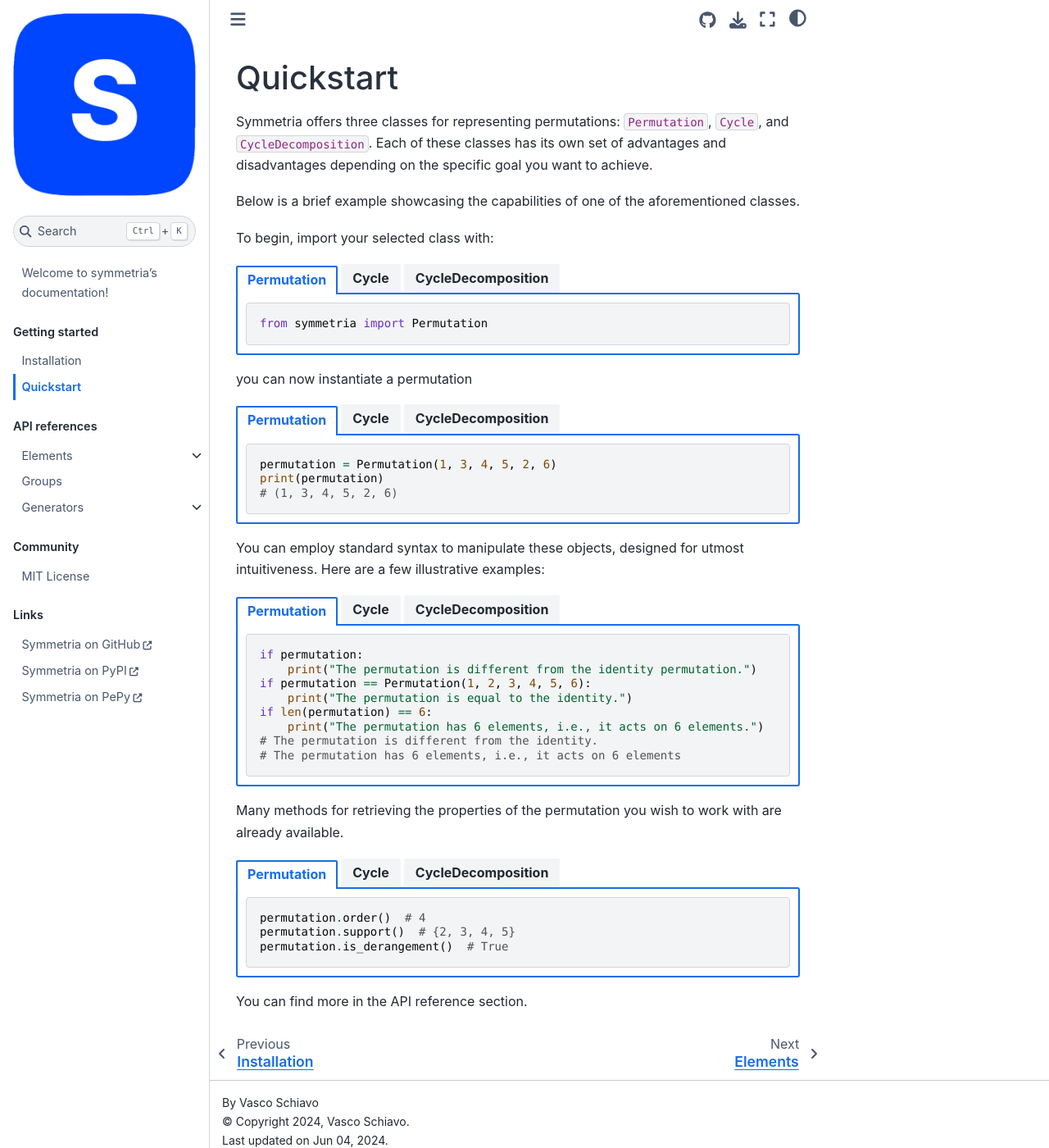
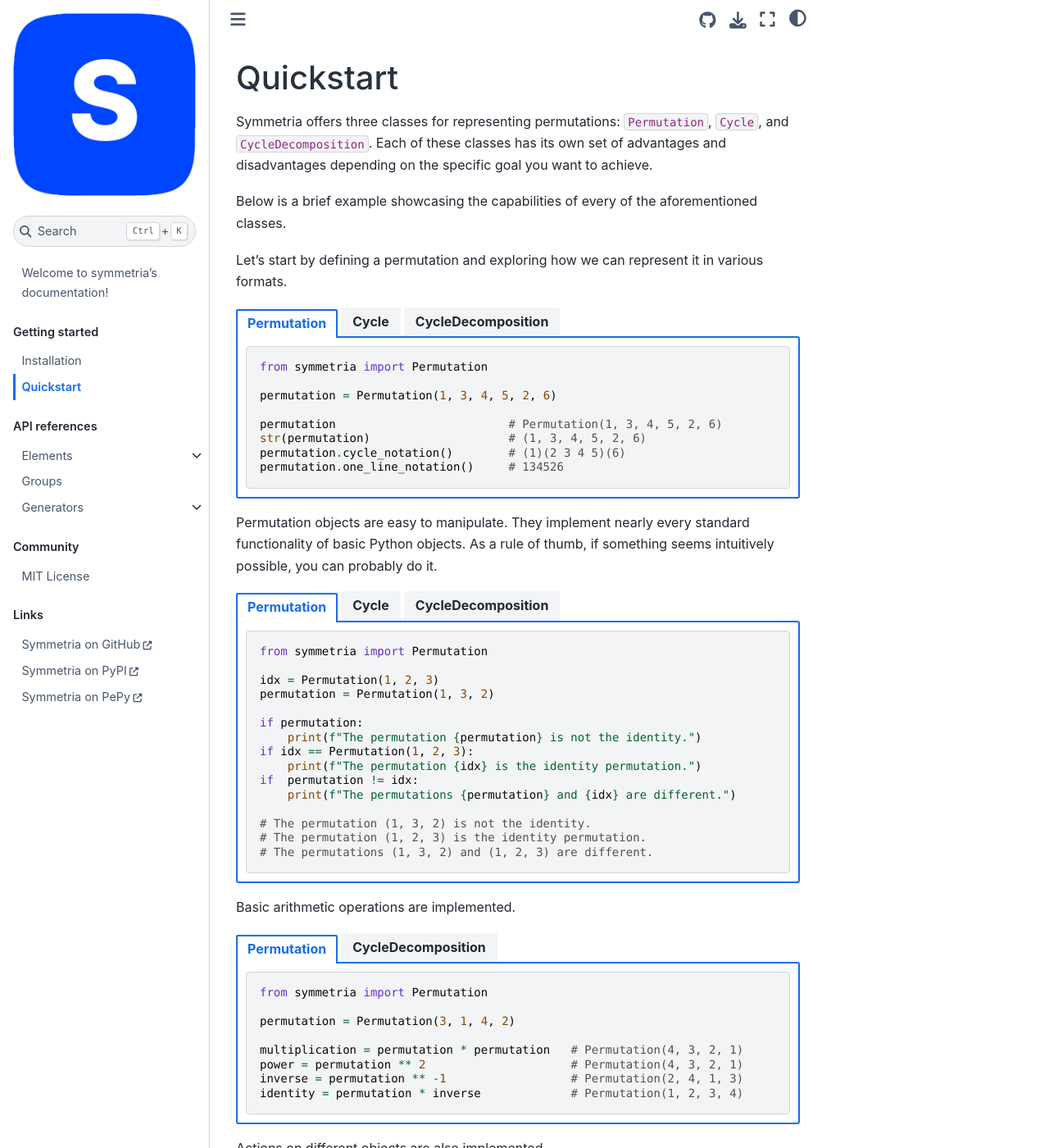
Before and after one commit to VascoSch92/symmetria, a Sphinx documentation site: the page built from docs/source/pages/getting_started/quickstart.rst, in a window 1280 px wide and 1400 px high. Shown: the whole window at 82% size. Built offline with Sphinx 7.4.7 and the Sphinx Book theme 1.1.4, drawn with Linux system fonts in a browser that asks for light colours; pages that are not in the unit, such as notebooks, are missing from menus; some of the changed text lies outside the part shown.

```diff
--- a/docs/source/pages/API_reference/elements/index.rst
+++ b/docs/source/pages/API_reference/elements/index.rst
@@ -38,7 +38,7 @@ Here, **P** denotes the class ``Permutation``, **C** the class ``Cycle``, and **
    * - ``__pow__``
      - Power of a permutation
      - ✅
-     - ✅
+     - ❌
      - ✅
    * - ``ascents``
      - Return the positions of the permutation ascents
--- a/docs/source/pages/getting_started/quickstart.rst
+++ b/docs/source/pages/getting_started/quickstart.rst
@@ -5,9 +5,9 @@ Symmetria offers three classes for representing permutations: ``Permutation``, `
 Each of these classes has its own set of advantages and disadvantages depending on the specific goal you want to
 achieve.
 
-Below is a brief example showcasing the capabilities of one of the aforementioned classes.
+Below is a brief example showcasing the capabilities of every of the aforementioned classes.
 
-To begin, import your selected class with:
+Let's start by defining a permutation and exploring how we can represent it in various formats.
 
 .. tab-set::
 
@@ -18,6 +18,13 @@ To begin, import your selected class with:
 
             from symmetria import Permutation
 
+            permutation = Permutation(1, 3, 4, 5, 2, 6)
+
+            permutation                         # Permutation(1, 3, 4, 5, 2, 6)
+            str(permutation)                    # (1, 3, 4, 5, 2, 6)
+            permutation.cycle_notation()        # (1)(2 3 4 5)(6)
+            permutation.one_line_notation()     # 134526
+
     .. tab-item:: Cycle
         :sync: cycle
 
@@ -25,14 +32,30 @@ To begin, import your selected class with:
 
             from symmetria import Cycle
 
+            cycle = Cycle(1, 3, 4, 5, 2, 6)
+
+            cycle                       # Cycle(1, 3, 4, 5, 2, 6)
+            cycle.cycle_notation()      # (1 3 4 5 2 6)
+            str(cycle)                  # (1 3 4 5 2 6)
+            int(cycle)                  # 134526
+
     .. tab-item:: CycleDecomposition
         :sync: cycledecomposition
 
         .. code-block:: python
 
-            from symmetria import CycleDecomposition
+            from symmetria import Cycle, CycleDecomposition
 
-you can now instantiate a permutation
+            cd = CycleDecomposition(Cycle(1, 2), Cycle(3, 4))
+
+            cd                     # CycleDecomposition(Cycle(1, 2), Cycle(3, 4))
+            cd.cycle_notation()    # (1 2)(3 4)
+            str(cd)                # (1 2)(3 4)
+            cd[0], cd[1]           # Cycle(1, 2), Cycle(3, 4)
+
+
+Permutation objects are easy to manipulate. They implement nearly every standard functionality of basic Python objects.
+As a rule of thumb, if something seems intuitively possible, you can probably do it.
 
 .. tab-set::
 
@@ -41,30 +64,66 @@ you can now instantiate a permutation
 
         .. code-block:: python
 
-            permutation = Permutation(1, 3, 4, 5, 2, 6)
-            print(permutation)
-            # (1, 3, 4, 5, 2, 6)
+            from symmetria import Permutation
+
+            idx = Permutation(1, 2, 3)
+            permutation = Permutation(1, 3, 2)
+
+            if permutation:
+                print(f"The permutation {permutation} is not the identity.")
+            if idx == Permutation(1, 2, 3):
+                print(f"The permutation {idx} is the identity permutation.")
+            if  permutation != idx:
+                print(f"The permutations {permutation} and {idx} are different.")
+
+            # The permutation (1, 3, 2) is not the identity.
+            # The permutation (1, 2, 3) is the identity permutation.
+            # The permutations (1, 3, 2) and (1, 2, 3) are different.
 
     .. tab-item:: Cycle
         :sync: cycle
 
         .. code-block:: python
 
-            cycle = Cycle(1, 3, 4, 5, 2, 6)
-            print(cycle)
-            # (1 3 4 5 2 6)
+            from symmetria import Cycle
+
+            idx = Cycle(1)
+            cycle = Cycle(1, 3, 2)
+
+            if cycle:
+                print(f"The cycle {cycle} is not the identity.")
+            if idx == Cycle(1):
+                print(f"The cycle {idx} is the identity cycle.")
+            if  cycle != idx:
+                print(f"The cycles {cycle} and {idx} are different.")
+
+            # The cycle (1 3 2) is not the identity.
+            # The cycle (1 2 3) is the identity permutation.
+            # The cycles (1 3 2) and (1 2 3) are different.
 
     .. tab-item:: CycleDecomposition
         :sync: cycledecomposition
 
         .. code-block:: python
 
-            cycle_decomposition = CycleDecomposition(Cycle(1, 3, 4,), Cycle( 5, 2, 6))
-            print(cycle_decomposition)
-            # (1 3 4)(5 2 6)
+            from symmetria import Cycle, CycleDecomposition
 
-You can employ standard syntax to manipulate these objects, designed for utmost intuitiveness.
-Here are a few illustrative examples:
+            idx = CycleDecomposition(Cycle(1), Cycle(2), Cycle(3))
+            cd = CycleDecomposition(Cycle(1, 2), Cycle(3))
+
+            if cd:
+                print(f"The cycle decomposition {cd} is not the identity.")
+            if idx == CycleDecomposition(Cycle(1), Cycle(2), Cycle(3)):
+                print(f"The cycle decomposition {cd} is the identity.")
+            if  cd != idx:
+                print(f"The cycle decompositions {cd} and {idx} are different.")
+
+            # The cycle decomposition (1 2)(3) is not the identity.
+            # The cycle decomposition (1)(2)(3) is the identity.
+            # The cycle decompositions (1 2)(3) and (1)(2)(3) are different.
+
+
+Basic arithmetic operations are implemented.
 
 .. tab-set::
 
@@ -73,42 +132,30 @@ Here are a few illustrative examples:
 
         .. code-block:: python
 
-            if permutation:
-                print("The permutation is different from the identity permutation.")
-            if permutation == Permutation(1, 2, 3, 4, 5, 6):
-                print("The permutation is equal to the identity.")
-            if len(permutation) == 6:
-                print("The permutation has 6 elements, i.e., it acts on 6 elements.")
-            # The permutation is different from the identity.
-            # The permutation has 6 elements, i.e., it acts on 6 elements
+            from symmetria import Permutation
 
-    .. tab-item:: Cycle
-        :sync: cycle
+            permutation = Permutation(3, 1, 4, 2)
 
-        .. code-block:: python
-
-            if cycle:
-                print("The cycle is different from the identity cycle.")
-            if permutation == Cycle(1):
-                print("The cycle is equal to the identity cycle.")
-            if len(cycle) == 6:
-                print("The cycle has length 6, i.e., it is a 6-cycle.")
-            # The cycle is different from the identity cycle.
-            # The cycle has length 6, i.e., it is a 6-cycle.
+            multiplication = permutation * permutation   # Permutation(4, 3, 2, 1)
+            power = permutation ** 2                     # Permutation(4, 3, 2, 1)
+            inverse = permutation ** -1                  # Permutation(2, 4, 1, 3)
+            identity = permutation * inverse             # Permutation(1, 2, 3, 4)
 
     .. tab-item:: CycleDecomposition
         :sync: cycledecomposition
 
         .. code-block:: python
 
-            if cycle_decomposition:
-                print("The cycle decomposition is different from the identity permutation.")
-            if len(cycle_decomposition) == 6:
-                print("The cycle decomposition has length 6, i.e., it is composed by 6 cycles.")
-            # The cycle is different from the identity cycle.
-            # The cycle decomposition has length 6, i.e., it is composed by 6 cycles.
+            from symmetria import Cycle, CycleDecomposition
 
-Many methods for retrieving the properties of the permutation you wish to work with are already available.
+            cd = CycleDecomposition(Cycle(1, 4, 2), Cycle(3))
+
+            multiplication = cd * cd # CycleDecomposition(Cycle(1, 2, 4), Cycle(3))
+            power = cd ** 2          # CycleDecomposition(Cycle(1, 2, 4), Cycle(3))
+            inverse = cd ** -1       # CycleDecomposition(Cycle(2, 4, 1), Cycle(3))
+            identity = cd * inverse  # CycleDecomposition(Cycle(1), Cycle(2), Cycle(3), Cycle(4))
+
+Actions on different objects are also implemented.
 
 .. tab-set::
 
@@ -117,26 +164,100 @@ Many methods for retrieving the properties of the permutation you wish to work w
 
         .. code-block:: python
 
-            permutation.order()  # 4
-            permutation.support()  # {2, 3, 4, 5}
-            permutation.is_derangement()  # True
+            from symmetria import Permutation
+
+            permutation = Permutation(3, 2, 4, 1)
+
+            permutation(3)                                # 4
+            permutation("abcd")                           # 'dbac'
+            permutation(["I", "love", "Python", "!"])     # ['!', 'love', 'I', 'Python']
 
     .. tab-item:: Cycle
         :sync: cycle
 
         .. code-block:: python
 
-            cycle.order() # 6
-            cycle.support() # {1, 3, 4, 5, 2, 6}
-            cycle.is_derangemenet() # True
+            from symmetria import Cycle
+
+            cycle = Cycle(1, 3, 4, 2)
+
+            cycle(3)                                # 4
+            cycle("abcd")                           # 'bdac'
+            cycle(["I", "love", "Python", "!"])     # ['love', '!', 'I', 'Python']
 
     .. tab-item:: CycleDecomposition
         :sync: cycledecomposition
 
         .. code-block:: python
 
-            cycle_decomposition.order() # 3
-            cycle_decomposition.support() # {1, 2, 3, 4, 5, 6}
-            cycle_decomposition.is_derangement() # True
+            from symmetria import Cycle, CycleDecomposition
 
-You can find more in the API reference section.
+            cd = CycleDecomposition(Cycle(1, 3), Cycle(2, 4))
+
+            cd(3)                               # 1
+            cd("abcd")                          # 'cdab'
+            cd(["I", "love", "Python", "!"])    # ['Python', '!', 'I', 'love']
+
+Moreover, many methods are already implemented. If what you are looking for is not available,
+let us know as soon as possible.
+
+.. tab-set::
+
+    .. tab-item:: Permutation
+        :sync: permutation
+
+        .. code-block:: python
+
+            from symmetria import Permutation
+
+            permutation = Permutation(3, 2, 4, 1)
+
+            permutation.order()                 # 3
+            permutation.support()               # {1, 3, 4}
+            permutation.sgn()                   # 1
+            permutation.cycle_decomposition()   # CycleDecomposition(Cycle(1, 3, 4), Cycle(2))
+            permutation.cycle_type()            # (1, 3)
+            permutation.is_derangement()        # False
+            permutation.is_regular()            # False
+            permutation.inversions()            # [(1, 2), (1, 4), (2, 4), (3, 4)]
+            permutation.ascents()               # [2]
+            permutation.descents()              # [1, 3]
+
+    .. tab-item:: Cycle
+        :sync: cycle
+
+        .. code-block:: python
+
+            from symmetria import Cycle
+
+            cycle = Cycle(2, 3, 5, 7, 6)
+
+            cycle.order()                   # 5
+            cycle.support()                 # {2, 3, 5, 7, 6}
+            cycle.sgn()                     # 1
+            cycle.cycle_decomposition()     # CycleDecomposition(Cycle(1), Cycle(2, 3, 5, 7, 6), Cycle(4))
+            cycle.is_derangement()          # True
+            cycle.inversions()              # [(4, 5)]
+
+    .. tab-item:: CycleDecomposition
+        :sync: cycledecomposition
+
+        .. code-block:: python
+
+            from symmetria import Cycle, CycleDecomposition
+
+            cd = CycleDecomposition(Cycle(1, 3), Cycle(2, 4))
+
+            cd.order()                 # 2
+            cd.support()               # {1, 2, 3, 4}
+            cd.sgn()                   # 1
+            cd.is_even()               # True
+            cd.cycle_type()            # (2, 2)
+            cd.is_derangement()        # True
+            cd.is_regular()            # True
+            cd.inversions()            # [(1, 3), (1, 4), (2, 3), (2, 4)]
+            cd.ascents()               # [1, 3]
+            cd.descents()              # [2]
+
+Click [here](https://symmetria.readthedocs.io/en/latest/pages/API_reference/elements/index.html) for an overview of
+all the functionalities implemented in `symmetria`.
```
Also changed, not shown: CHANGELOG.md (+17 -6 lines), README.md (+65 -24 lines), docs/source/pages/API_reference/generators/generate.rst (+4 -3 lines), pyproject.toml (+1 -7 lines), 9 other files.
